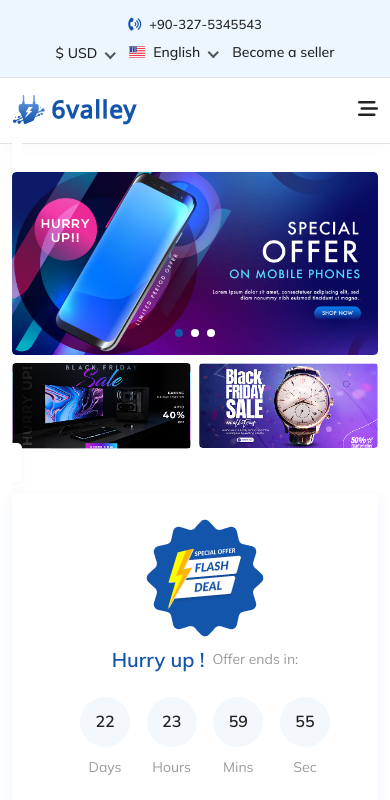
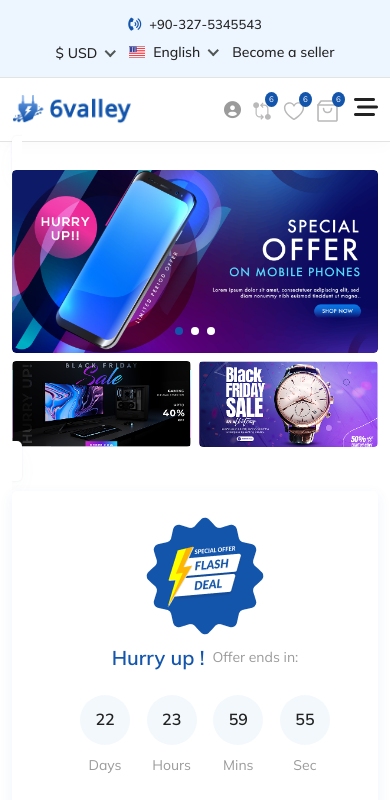
Before and after one commit to abutahirhasan/6valley-html, a plain HTML site: page index.html in a window 390 px wide. Shown: the top 800 px of the page. Drawn offline with Linux system fonts and the light colour scheme.

Commit message:
header-issue-fixed

```diff
--- a/assets/scss/_header.scss
+++ b/assets/scss/_header.scss
@@ -152,6 +152,7 @@
 					text-transform: uppercase;
 					font-size: 14px;
 					padding: 12px 14px;
+					border-bottom: unset;
 				}
 			}
 			.current {
@@ -328,8 +329,52 @@
 					display: none;
 				}
 			}
-			&.active{
+			&.active {
 				left: 0;
+			}
+		}
+		.login-shopping-area {
+			gap: 12px;
+			li {
+				.register {
+					font-size: 12px;
+					font-weight: 500;
+					color: var(--black-clr);
+					text-transform: uppercase;
+					i {
+						color: var(--paragraph-clr);
+						font-size: 17px;
+					}
+				}
+				a {
+					position: relative;
+					.counts {
+						width: 13px;
+						min-width: 13px;
+						height: 15px;
+						font-size: 8px;
+						right: -7px;
+						top: -7px;
+					}
+				}
+			}
+			.line {
+				display: none;
+			}
+		}
+		.browse-category{
+			.logo{
+				max-width: 120px;
+				display: block;
+				img{
+					width: 100%;
+					object-fit: contain;
+				}
+			}
+		}
+		.bar-toggle{
+			i{
+				font-size: 24px;
 			}
 		}
 	}
--- a/assets/scss/_helping.scss
+++ b/assets/scss/_helping.scss
@@ -39,7 +39,7 @@
 		height: 8px;
 		width: 8px;
 		right: 0;
-		top: 15px;
+		top: 13px;
 		border-color: var(--black-clr);
 		border-bottom: 2px solid var(--black-clr);
 		border-right: 2px solid var(--black-clr);
--- a/index.html
+++ b/index.html
@@ -405,10 +405,8 @@
                         </ul>
                     </li>
                 </ul>
-                <a href="#0" class="bar-toggle d-xl-none d-block">
-                    <i class="fa-solid fa-bars-staggered"></i>
-                </a>
-                <ul class="login-shopping-area d-xl-flex d-none">
+                <div class="d-flex align-items-center gap-3">
+                    <ul class="login-shopping-area">
                         <li>
                             <a href="#0" class="d-flex align-items-center gap-2 register">
                                 <i class="fa-solid fa-circle-user"></i> <span class="d-xl-block d-none">LOGIN /
@@ -462,6 +460,10 @@
                             </a>
                         </li>
                     </ul>
+                    <a href="#0" class="bar-toggle d-xl-none d-block">
+                        <i class="fa-solid fa-bars-staggered"></i>
+                    </a>
+                </div>
             </div>
         </div>
     </header>
```
Also changed, not shown: assets/css/main.css, 1 other file. Lines whose indentation alone changed are shown as unchanged.
